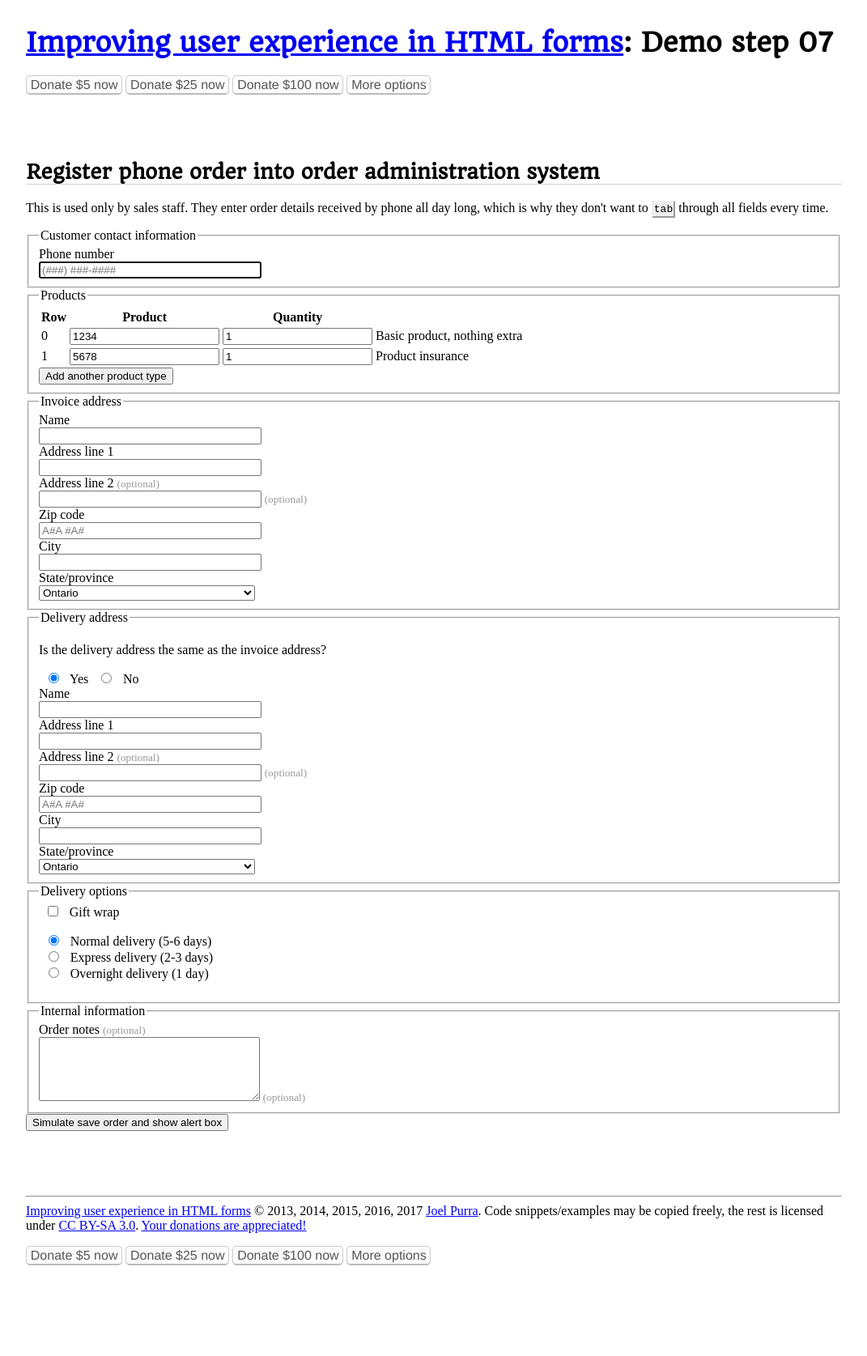
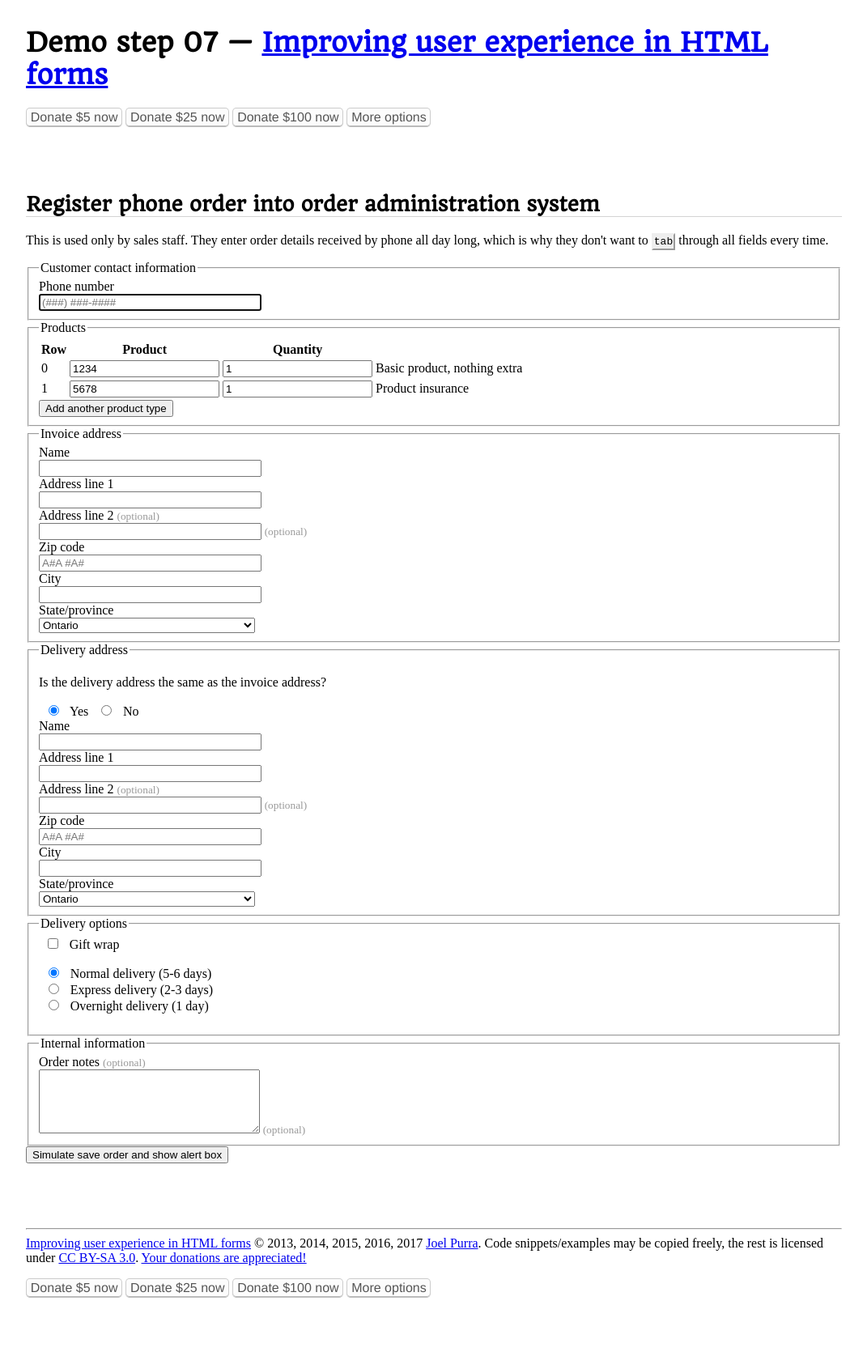
Before and after one commit to joelpurra/html-forms, a Jekyll site: the page built from demo-steps/07.html, in a window 1280 px wide. Shown: the whole page at 81% size, without its empty margins (104-1175 px from the left). Built offline with Jekyll 4.4.1, drawn with Linux system fonts in a browser that asks for light colours; some web fonts are replaced; before the commit the page ends 1635 px from its top, so only the background shows below that; some of the changed lines change nothing that is shown.

Commit message:
Add meta tags for social stuff, change title format

```diff
--- a/_layouts/page.html
+++ b/_layouts/page.html
@@ -4,15 +4,47 @@
 
 <head lang="en">
 	<meta http-equiv="Content-Type" content="text/html; charset=UTF-8" />
-    <title>{{ site.projectName }}: {{ page.title | xml_escape }}</title>
+    <title>{{ page.title | xml_escape }} &mdash; {{ site.projectName }} by Joel Purra</title>
     <link rel="stylesheet" type="text/css" href="{{ site.baseurl }}/resources/fonts/font.css" />
     <link rel="stylesheet" type="text/css" href="{{ site.baseurl }}/resources/style/main.css" />
+
+    <link rel="image_src" href="https://files.joelpurra.com/projects/html-forms/video/2013-12-09/joel-purra_html-forms_2013-12-09_presentation_1024x_01.jpg" />
+
+    <link rel="shortcut icon" href="/image/logo/favicon.ico" />
+    <link rel="icon" type="image/png" href="/image/logo/joelpurra-16x16.png" sizes="16x16" />
+    <link rel="icon" type="image/png" href="/image/logo/joelpurra-32x32.png" sizes="32x32" />
+    <link rel="icon" type="image/png" href="/image/logo/joelpurra-64x64.png" sizes="64x64" />
+    <link rel="icon" type="image/png" href="/image/logo/joelpurra-96x96.png" sizes="96x96" />
+    <link rel="icon" type="image/png" href="/image/logo/joelpurra-128x128.png" sizes="128x128" />
+    <link rel="icon" type="image/png" href="/image/logo/joelpurra-256x256.png" sizes="256x256" />
+
+    <!-- <link rel="canonical" href="https://joelpurra.com/projects/html-forms/" /> -->
+    <link rel="canonical-domain" href="https://joelpurra.com/" />
+    <meta name="title" content="{{ page.title | xml_escape }} &mdash; {{ site.projectName }} by Joel Purra" />
+
+    <meta name="twitter:card" content="summary_large_image" />
+    <meta name="twitter:title" content="{{ page.title | xml_escape }} &mdash; How to improve UX in HTML forms: 10+ usability projects explained! &mdash; {{ site.projectName }}" />
+    <meta name="twitter:description" content="How efficient are your forms? Can you improve the UX? What professionals using your forms &mdash; can you speed up their work? Here is a look at some ways you can improve your forms with the help of plugins." />
+    <meta name="twitter:site" content="@joelpurra" />
+    <meta name="twitter:creator" content="@joelpurra" />
+    <meta name="twitter:image:src" content="https://files.joelpurra.com/projects/html-forms/video/2013-12-09/joel-purra_html-forms_2013-12-09_presentation_1024x_01.jpg" />
+    <meta name="twitter:domain" content="joelpurra.com" />
+
+    <meta property="og:site_name" content="{{ page.title | xml_escape }} &mdash; How to improve UX in HTML forms: 10+ usability projects explained! &mdash; {{ site.projectName }}" />
+    <meta property="og:url" content="https://joelpurra.com/projects/html-forms/" />
+    <meta property="og:image" content="https://files.joelpurra.com/projects/html-forms/video/2013-12-09/joel-purra_html-forms_2013-12-09_presentation_1024x_01.jpg" />
+    <meta property="og:image:type" content="image/jpeg" />
+    <meta property="og:image:width" content="1024" />
+    <meta property="og:image:height" content="768" />
+    <meta property="og:title" content="{{ page.title | xml_escape }} &mdash; How to improve UX in HTML forms: 10+ usability projects explained! &mdash; {{ site.projectName }}" />
+
+    <meta name="description" content="{{ page.title | xml_escape }}. How efficient are your forms? Can you improve the UX? What professionals using your forms &mdash; can you speed up their work? Here is a look at some ways you can improve your forms with the help of plugins." />
 </head>
 
 <body>
     <header>
         <h1>
-            <a href="{{ site.projectUrl }}">{{ site.projectName }}</a>: {{ page.title | xml_escape }}
+            {{ page.title | xml_escape }} &mdash; <a href="{{ site.projectUrl }}">{{ site.projectName }}</a>
         </h1>
 
         <p class="donate">
```
